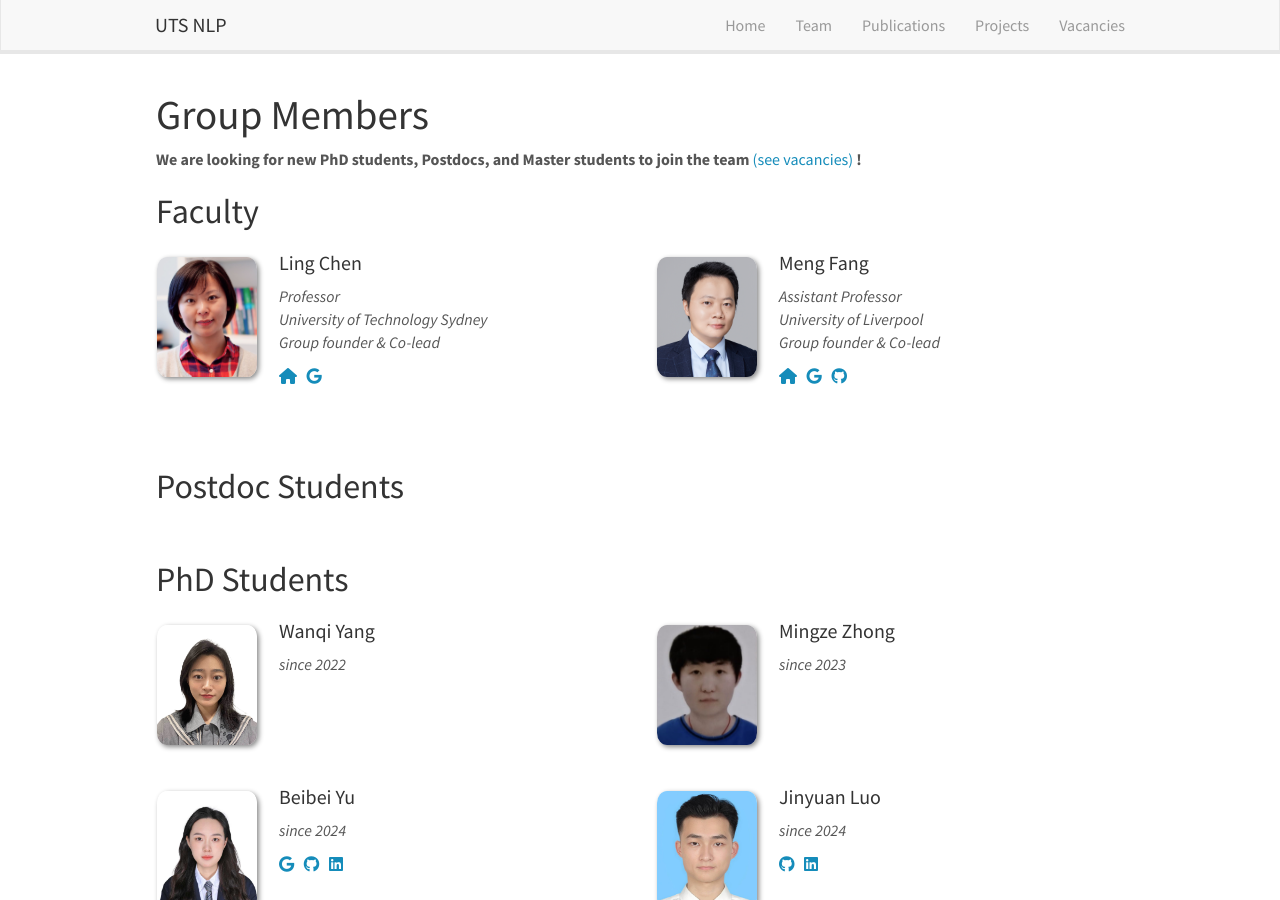
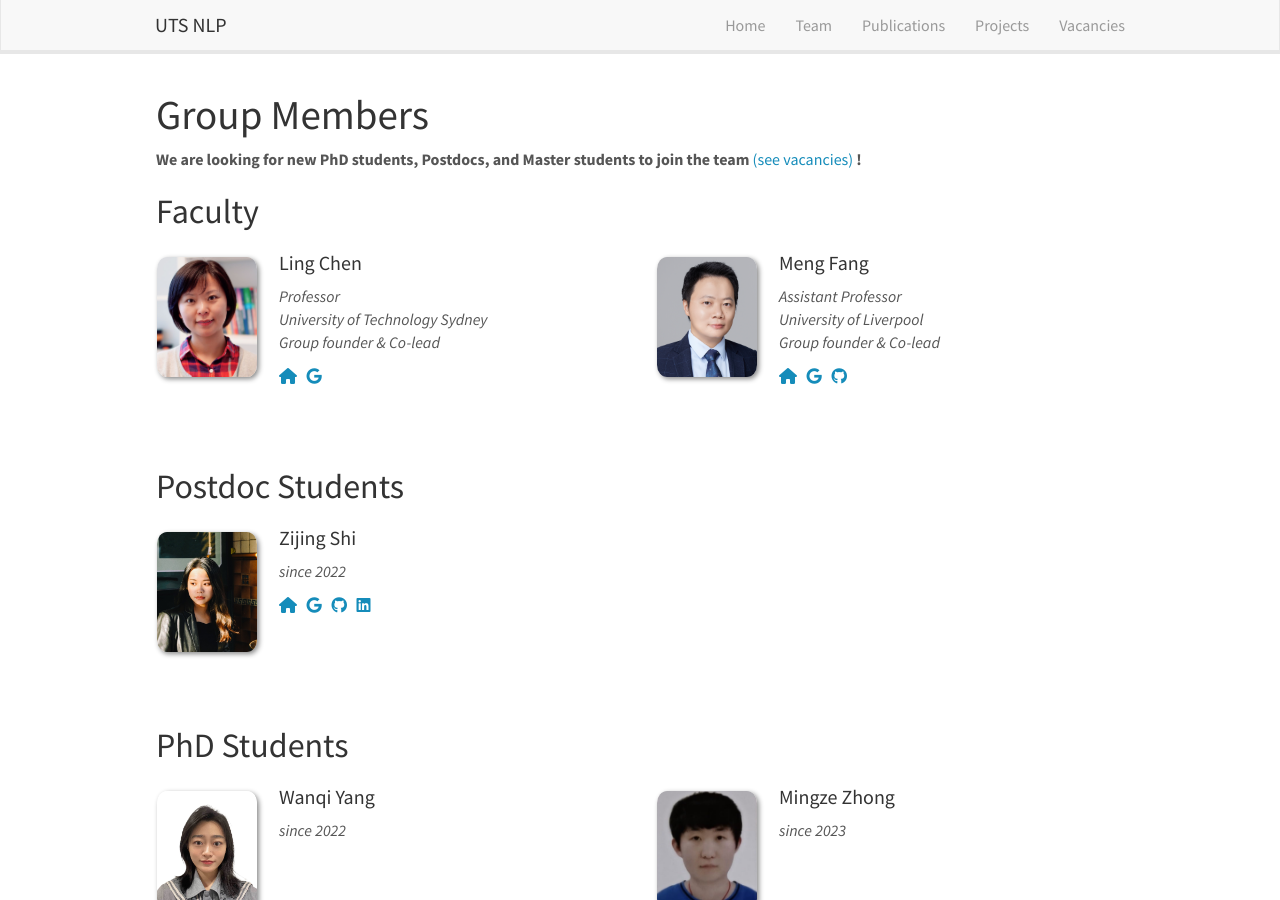
Before and after one commit to utsnlp/utsnlp.github.io, a Jekyll site: the page built from _pages/team.md, in a window 1280 px wide and 900 px high. Built offline with Jekyll 4.4.1, drawn with Linux system fonts in a browser that asks for light colours; nearby versions of some CDN libraries.

Commit message:
Update team.md

```diff
--- a/_pages/team.md
+++ b/_pages/team.md
@@ -72,7 +72,7 @@ permalink: /team/
 
 ## Postdoc Students
 {% assign number_printed = 0 %}
-{% for member in site.data.Postdoc_students %}
+{% for member in site.data.postdoc_students %}
 
 {% assign even_odd = number_printed | modulo: 2 %}
 
```
